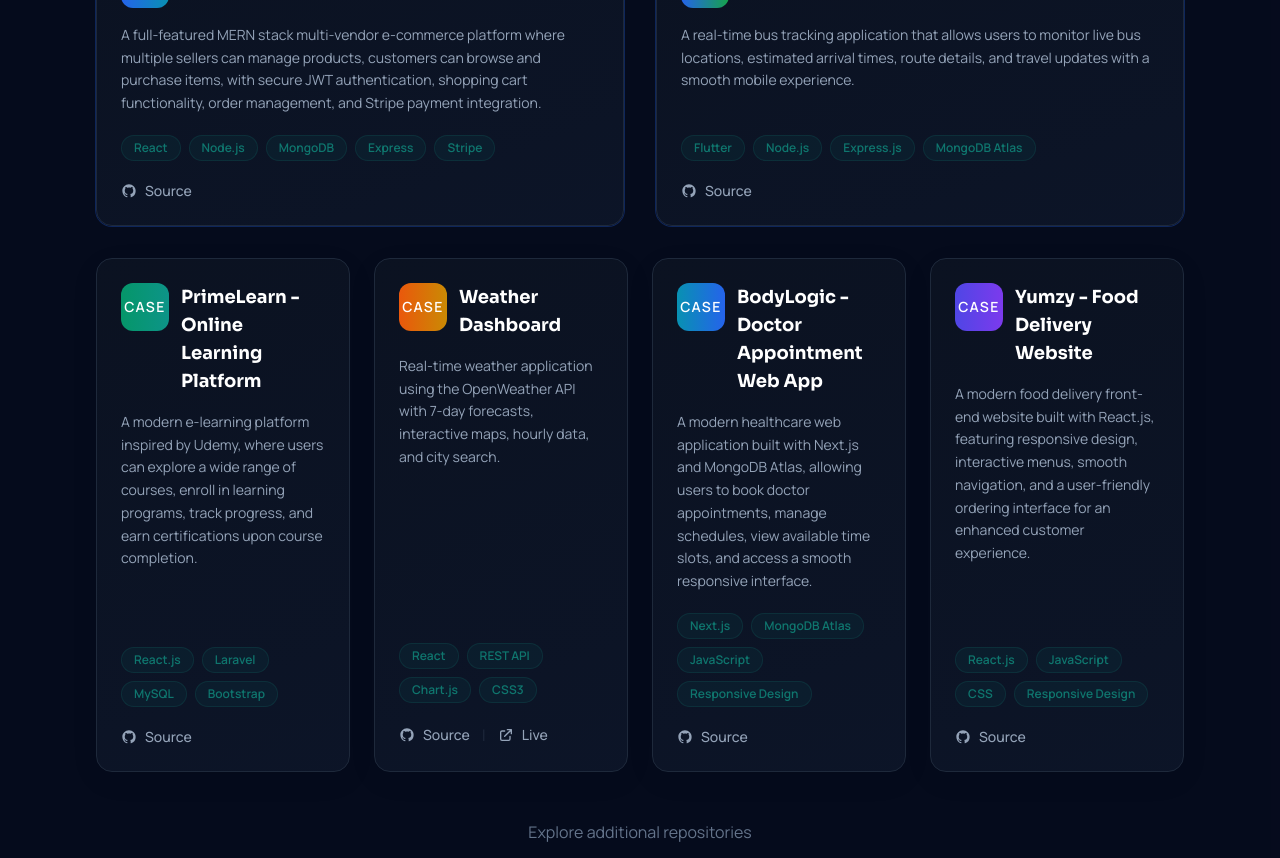
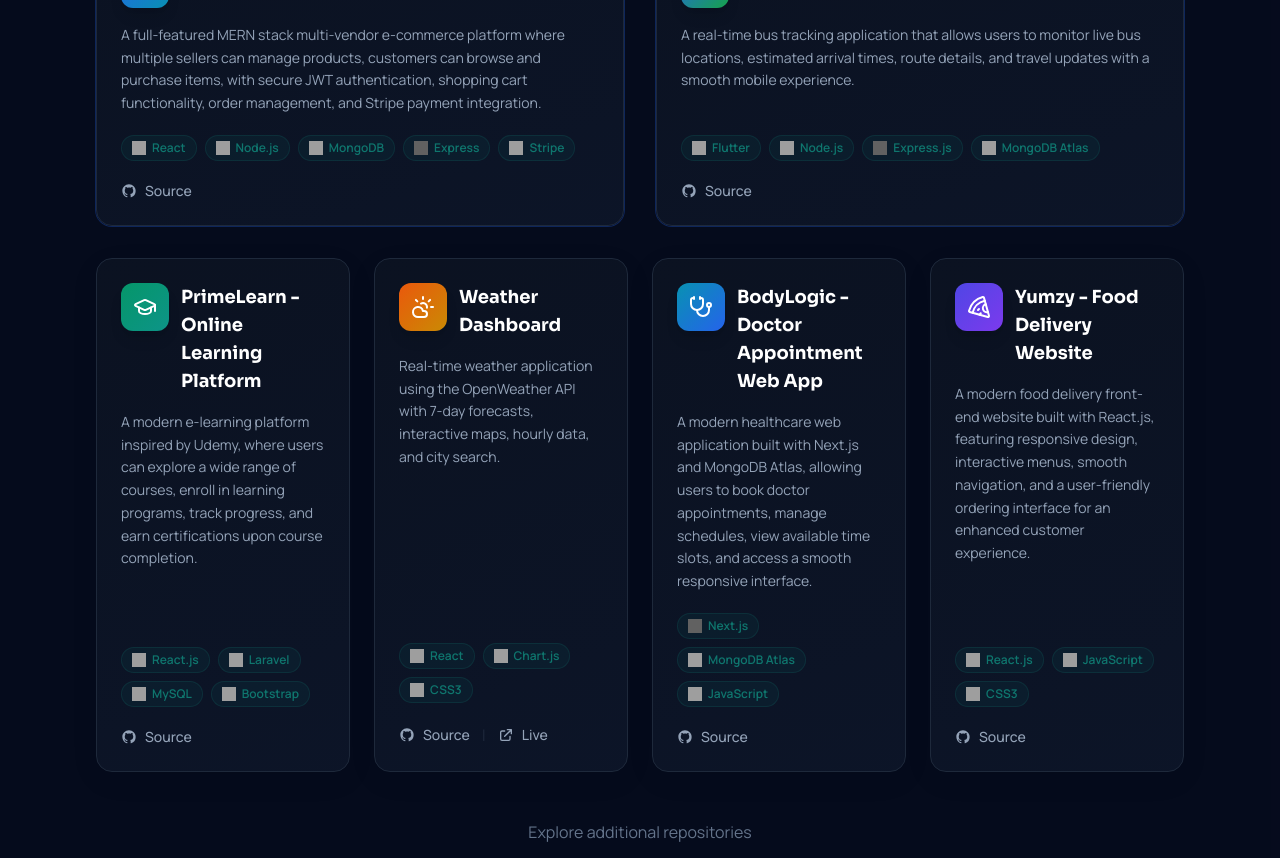
Before and after one commit to SanmuganathanLathusan/My-Portfolio, a React (Vite) app: page / in a window 1280 px wide. Shown: the part 3560-4418 px from the top of the page. Built offline with nearby package versions, Linux system fonts and the light colour scheme; grey boxes are pictures that could not be loaded.

Commit message:
modified src/components/Projects.jsx

```diff
--- a/src/components/Projects.jsx
+++ b/src/components/Projects.jsx
@@ -1,3 +1,5 @@
+import { ShoppingCart, MapPin, GraduationCap, CloudSun, Stethoscope, Pizza } from 'lucide-react'
+
 const projects = [
   {
     id: 1,
@@ -7,6 +9,7 @@
     github: 'https://github.com/SanmuganathanLathusan/Buyzaar',
     live: null,
     color: 'from-blue-600 to-cyan-600',
+    icon: <ShoppingCart size={24} />,
     featured: true,
   },
   {
@@ -17,6 +20,7 @@
     github: 'https://github.com/SanmuganathanLathusan/bus_tracker',
     live: null,
     color: 'from-blue-600 to-green-600',
+    icon: <MapPin size={24} />,
     featured: true,
   },
   {
@@ -27,36 +31,40 @@
     github: 'https://github.com/SanmuganathanLathusan/LMS',
     live: null,
     color: 'from-emerald-600 to-teal-600',
+    icon: <GraduationCap size={24} />,
     featured: false,
   },
   {
     id: 4,
     title: 'Weather Dashboard',
     description: 'Real-time weather application using the OpenWeather API with 7-day forecasts, interactive maps, hourly data, and city search.',
-    tags: ['React', 'REST API', 'Chart.js', 'CSS3'],
+    tags: ['React', 'Chart.js', 'CSS3'],
     github: 'https://github.com/SanmuganathanLathusan/weather-app',
     live: 'https://weather-app-tan-psi-36.vercel.app/',
     color: 'from-orange-600 to-yellow-600',
+    icon: <CloudSun size={24} />,
     featured: false,
   },
   {
     id: 5,
     title: 'BodyLogic - Doctor Appointment Web App',
     description: 'A modern healthcare web application built with Next.js and MongoDB Atlas, allowing users to book doctor appointments, manage schedules, view available time slots, and access a smooth responsive interface.',
-    tags: ['Next.js', 'MongoDB Atlas', 'JavaScript', 'Responsive Design'],
+    tags: ['Next.js', 'MongoDB Atlas', 'JavaScript'],
     github: 'https://github.com/SanmuganathanLathusan/BodyLogic',
     live: null,
     color: 'from-cyan-600 to-blue-600',
+    icon: <Stethoscope size={24} />,
     featured: false,
   },
   {
     id: 6,
     title: 'Yumzy - Food Delivery Website',
     description: 'A modern food delivery front-end website built with React.js, featuring responsive design, interactive menus, smooth navigation, and a user-friendly ordering interface for an enhanced customer experience.',
-    tags: ['React.js', 'JavaScript', 'CSS', 'Responsive Design'],
+    tags: ['React.js', 'JavaScript', 'CSS3'],
     github: 'https://github.com/SanmuganathanLathusan/Yumzy',
     live: null,
     color: 'from-indigo-600 to-violet-600',
+    icon: <Pizza size={24} />,
     featured: false,
   },
 ]
@@ -77,6 +85,44 @@
   )
 }
 
+function TechTag({ name }) {
+  const techIcons = {
+    'React': 'https://cdn.simpleicons.org/react/61DAFB',
+    'React.js': 'https://cdn.simpleicons.org/react/61DAFB',
+    'Node.js': 'https://cdn.simpleicons.org/nodedotjs/339933',
+    'MongoDB': 'https://cdn.simpleicons.org/mongodb/47A248',
+    'MongoDB Atlas': 'https://cdn.simpleicons.org/mongodb/47A248',
+    'Express': 'https://cdn.simpleicons.org/express/000000',
+    'Express.js': 'https://cdn.simpleicons.org/express/000000',
+    'Stripe': 'https://cdn.simpleicons.org/stripe/008CDD',
+    'Flutter': 'https://cdn.simpleicons.org/flutter/02569B',
+    'Laravel': 'https://cdn.simpleicons.org/laravel/FF2D20',
+    'MySQL': 'https://cdn.simpleicons.org/mysql/4479A1',
+    'Bootstrap': 'https://cdn.simpleicons.org/bootstrap/7952B3',
+    'Chart.js': 'https://cdn.simpleicons.org/chartdotjs/FF6384',
+    'CSS3': 'https://cdn.simpleicons.org/css/1572B6',
+    'CSS': 'https://cdn.simpleicons.org/css/1572B6',
+    'Next.js': 'https://cdn.simpleicons.org/nextdotjs/000000',
+    'JavaScript': 'https://cdn.simpleicons.org/javascript/F7DF1E',
+  }
+
+  const iconUrl = techIcons[name]
+  const invertInDarkMode = ['Express', 'Express.js', 'Next.js'].includes(name)
+
+  return (
+    <span className="tag flex items-center gap-1.5 py-1 px-2.5">
+      {iconUrl && (
+        <img
+          src={iconUrl}
+          alt={name}
+          className={`w-3.5 h-3.5 ${invertInDarkMode ? 'dark:invert' : ''}`}
+        />
+      )}
+      {name}
+    </span>
+  )
+}
+
 function ProjectCard({ project }) {
   return (
     <div className={`card flex flex-col h-full group ${project.featured ? 'ring-1 ring-primary-600/30' : ''}`}>
@@ -89,8 +135,8 @@
       )}
 
       <div className="flex items-start gap-3 mb-4">
-        <div className={`w-12 h-12 rounded-xl bg-gradient-to-r ${project.color} flex items-center justify-center text-white text-sm font-semibold tracking-widest flex-shrink-0`}>
-          CASE
+        <div className={`w-12 h-12 rounded-xl bg-gradient-to-br ${project.color} flex items-center justify-center text-white shadow-lg flex-shrink-0`}>
+          {project.icon}
         </div>
         <div>
           <h3 className="text-dark-900 dark:text-white font-bold text-lg group-hover:text-primary-600 dark:group-hover:text-primary-400 transition-colors">
@@ -105,7 +151,7 @@
 
       <div className="flex flex-wrap gap-2 mb-5">
         {project.tags.map(tag => (
-          <span key={tag} className="tag">{tag}</span>
+          <TechTag key={tag} name={tag} />
         ))}
       </div>
 
```
